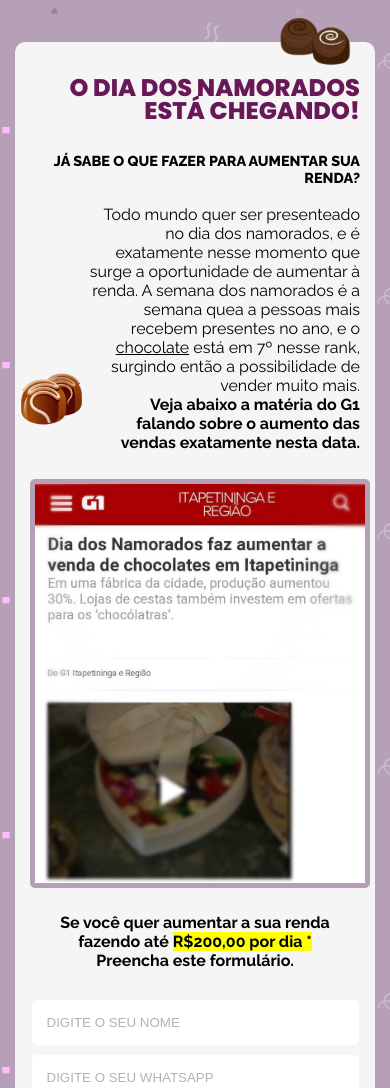
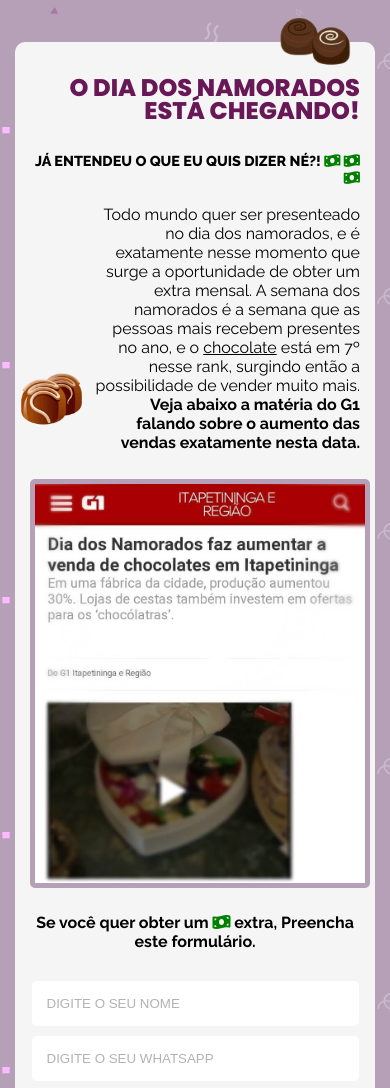
Before and after one commit to jrmarqueshd/Chocodokas, a website: page src/index.html in a window 390 px wide. Shown: the part 99-1187 px from the top of the page. Drawn offline with Linux system fonts and the light colour scheme; files that its build step writes are made by us from their sources; files whose address does not match are found by name.

Commit message:
change all text on project to aprovate facebook ads

```diff
--- a/src/css/style.css
+++ b/src/css/style.css
@@ -151,22 +151,6 @@ main .form-to-lead input::placeholder{
 
 main .form-to-lead input:focus::placeholder{
     color: rgba(0, 0, 0, 0.8);
-}
-
-main .form-to-lead mark{
-    cursor: pointer;
-    position: relative;
-}
-
-main .form-to-lead .-show-text::after{
-    content: "Valor estimado de lucro dos nossos associados!";
-    background-color: rgba(0, 0, 0, 0.8);
-    color: white;
-    display: none;
-    position: absolute;
-    padding: 10px;
-    min-width: 200px;
-    transition: all 1s ease-in;
 }
 
 main .form-to-lead mark:hover .-show-text::after{
@@ -346,6 +330,10 @@ main.main-content section.social figcaption{
     text-transform: uppercase;
 }
 
+.fas.fa-money-bill-wave{
+    color: green;
+}
+
 @media screen and (max-width: 991px){
     main .form-to-lead a .news-thumb {
         width: 100%;
--- a/src/index.html
+++ b/src/index.html
@@ -18,17 +18,19 @@
     <meta name="apple-mobile-web-app-capable" content="yes" />
     <meta name="apple-mobile-web-app-status-bar-style" content="#a71b7b" />
 
-    <title>Chocodokas - Ganhe dinheiro adoçando vidas</title>
+    <title>Chocodokas - A parceria que você estava procurando</title>
     <link rel="shortcut icon" href="favicon_chocodokas.ico" />
     <link href="https://fonts.googleapis.com/css?family=Raleway:400,600,700,800,900" rel="stylesheet" />
     <link href="https://fonts.googleapis.com/css?family=Poppins:400,600,700,800,900&display=swap" rel="stylesheet" />
 
     <link rel="stylesheet" href="./assets/css/style.min.css" />
+
+    <script src="https://kit.fontawesome.com/130cfb993c.js"></script>
 </head>
 <body>
     <header>
         <h1>Chocodoka's</h1>
-        <strong>Ganhe dinheiro adoçando vidas</strong>
+        <strong>Nós somos a parceira que você estava procurando</strong>
     </header>
     <main class="main-content">
         <section class="call-to-action">
@@ -36,10 +38,10 @@
             <img class="img-1" src="./assets/img/chocodokas-trufa-2.png" alt="Chocodokas tornando sua vida mais doce" />
             <h2>O dia dos namorados<br /> está chegando!</h2>
             <br />
-            <h3>Já sabe o que fazer para aumentar sua renda?</h3>
+            <h3>Já entendeu o que eu quis dizer né?! <i class="fas fa-money-bill-wave"></i> <i class="fas fa-money-bill-wave"></i> <i class="fas fa-money-bill-wave"></i></h3>
             <br />
-            <p>Todo mundo quer ser presenteado no dia dos namorados, e é exatamente nesse momento que surge a oportunidade de aumentar à renda.
-                A semana dos namorados é a semana quea a pessoas mais recebem presentes no ano, e o <u>chocolate</u> está em 7º nesse rank, surgindo então a possibilidade de vender muito mais.
+            <p>Todo mundo quer ser presenteado no dia dos namorados, e é exatamente nesse momento que surge a oportunidade de obter um extra mensal.
+                A semana dos namorados é a semana que as pessoas mais recebem presentes no ano, e o <u>chocolate</u> está em 7º nesse rank, surgindo então a possibilidade de vender muito mais.
                  <br />
                 <strong>Veja abaixo a matéria do G1 falando sobre o aumento das vendas exatamente nesta data.</strong></p>
         </section>
@@ -49,11 +51,11 @@
                 <img class="news-thumb-mobile" src="./assets/img/chocodokas-noticia-g1-sobre-vendas-dia-dos-namorados-mobile.jpg" alt="Notícia oficial do G1" />
             </a>
             <form id="form" action="./obrigado.html">
-                <strong>Se você quer aumentar a sua renda fazendo até <mark>R$200,00 por dia <span class="-show-text">*</span></mark><br />Preencha este formulário.</strong>
+                <strong>Se você quer obter um <i class="fas fa-money-bill-wave"></i> extra, Preencha este formulário.</strong>
                 <input id="nameForm" type="text" placeholder="DIGITE O SEU NOME" required />
                 <input id="telForm" type="tel" placeholder="DIGITE O SEU WHATSAPP" required />
                 <input id="emailForm" type="email" placeholder="DIGITE O SEU MELHOR E-MAIL" required />
-                <button id="buttonForm">Clique aqui para ganhar dinheiro</button>
+                <button id="buttonForm">Clique aqui para ser um campeão</button>
             </form>
         </section>
         <div class="-parallax">
@@ -66,7 +68,7 @@
                 <iframe src="https://www.youtube.com/embed/Wwme7HXZ_9Q?start=37" frameborder="1" allow="autoplay; encrypted-media; picture-in-picture"></iframe>
             </div>
             <h2>Nada é impossível para quem tem vontade de vencer!</h2>
-            <a href="#form"><button class="destach-to-form">Clique aqui para mudar de vida</button></a>
+            <a href="#form"><button class="destach-to-form">Clique aqui para ser um(a) campeão(ã)</button></a>
         </section>
 
     </main>
```
Also changed, not shown: index.html (+1 -1 lines), obrigado.html (+1 -1 lines), src/obrigado.html (+3 -1 lines), assets/css/style.min.css.
